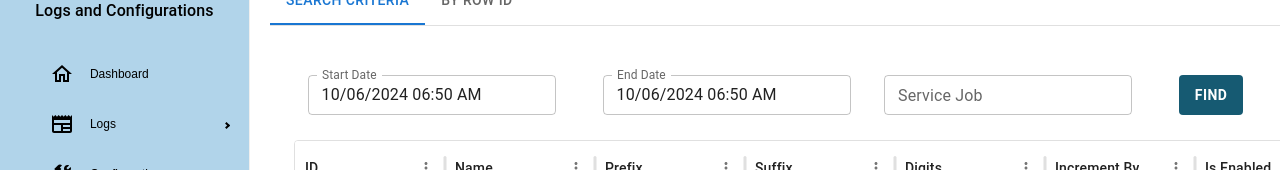
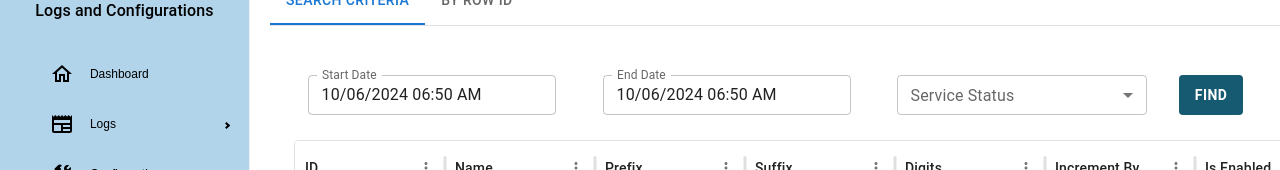
Before and after one commit to VinitSrivastava2002/Admin_Tool_New_TS, a React (Vite) app: page /windows-services in a window 1280 px wide. Shown: the part 192-362 px from the top of the page. Built offline with nearby package versions, Linux system fonts and the light colour scheme.

Commit message:
fixed row id labels and ibm api header

```diff
--- a/src/pages/errorlogs/index.tsx
+++ b/src/pages/errorlogs/index.tsx
@@ -109,15 +109,15 @@ const ErrorLogs = () => {
         <Box sx={{ borderBottom: 1, borderColor: "divider" }}>
           <Tabs value={value} onChange={handleChange}>
             <Tab label="Search Criteria" {...a11yProps(0)} />
-            <Tab label="By Transaction Id" {...a11yProps(1)} />
+            <Tab label="By Row ID" {...a11yProps(1)} />
             {/* <Tab label="By Search Text" {...a11yProps(2)} /> */}
           </Tabs>
         </Box>
         <CustomTabPanel value={value} index={1}>
           <SearchByFieldName
-            Label="Transaction Id"
+            Label="Row ID"
             onClickEvent={() => {
-              console.log("TransactionId");
+              console.log("Row ID");
             }}
           ></SearchByFieldName>
         </CustomTabPanel>
--- a/src/pages/ibmapi/index.tsx
+++ b/src/pages/ibmapi/index.tsx
@@ -6,7 +6,7 @@ const IbmApi = () => {
   return (
     <Box margin="20px">
       <Box display="flex" justifyContent="space-between" alignItems="center">
-        <Header Title="Ibm Api" />
+        <Header Title="IBM Api" />
         <Box>
           <Button
             sx={{
--- a/src/pages/logs/index.tsx
+++ b/src/pages/logs/index.tsx
@@ -117,9 +117,9 @@ const Logs = () => {
         </Box>
         <CustomTabPanel value={value} index={1}>
           <SearchByFieldName
-            Label="Transaction Id"
+            Label="Row ID"
             onClickEvent={() => {
-              console.log("TransactionId");
+              console.log("Row ID");
             }}
           ></SearchByFieldName>
         </CustomTabPanel>
@@ -171,7 +171,7 @@ const Logs = () => {
               // backgroundColor="#ffff"
               display="flex"
               alignItems="center"
-              justifyContent="left"
+              justifyContent="center"
             >
               <FormControl className="search">
                 <TextField
--- a/src/pages/windowsservices/index.tsx
+++ b/src/pages/windowsservices/index.tsx
@@ -1,25 +1,13 @@
-import {
-  Box,
-  Button,
-  FormControl,
-  InputAdornment,
-  InputBase,
-  Paper,
-  Tab,
-  Tabs,
-  TextField,
-} from "@mui/material";
+import { Box, Button, Tab, Tabs } from "@mui/material";
 import Header from "../../components/header";
 import DownloadOutlinedIcon from "@mui/icons-material/DownloadOutlined";
 import dayjs, { Dayjs } from "dayjs";
-import {
-  DateTimePickerComponent,
-  InputField,
-} from "../../components/DateTimePickerComponent";
+import { DateTimePickerComponent } from "../../components/DateTimePickerComponent";
 import React, { useState } from "react";
 import SearchByFieldName from "../../components/search/byfieldname";
 import Table from "../table";
-import SearchIcon from "@mui/icons-material/Search";
+
+import Dropdown from "../../components/dropdown";
 
 interface TabPanelProps {
   children?: React.ReactNode;
@@ -140,7 +128,11 @@ const WindowsServices = () => {
             display="grid"
             gridTemplateColumns="repeat(4, 1fr)"
             gridAutoRows="50px"
-            sx={{ gap: "20px", marginBlock: "20px" }} //, backgroundColor: "#ffff"
+            sx={{
+              gap: "20px",
+              marginBlock: "20px",
+              width: "100%",
+            }} //, backgroundColor: "#ffff"
           >
             <Box
               gridColumn="span 1"
@@ -172,12 +164,12 @@ const WindowsServices = () => {
             </Box>
             <Box
               gridColumn="span 1"
-              // backgroundColor="#ffff"
+              backgroundColor="primary"
               display="flex"
               alignItems="center"
-              justifyContent="left"
+              justifyContent="center"
             >
-              <InputField label="Service Job" />
+              <Dropdown Label="Service Status" Items={serviceStatusItems} />
             </Box>
             <Box
               gridColumn="span 1"
```
